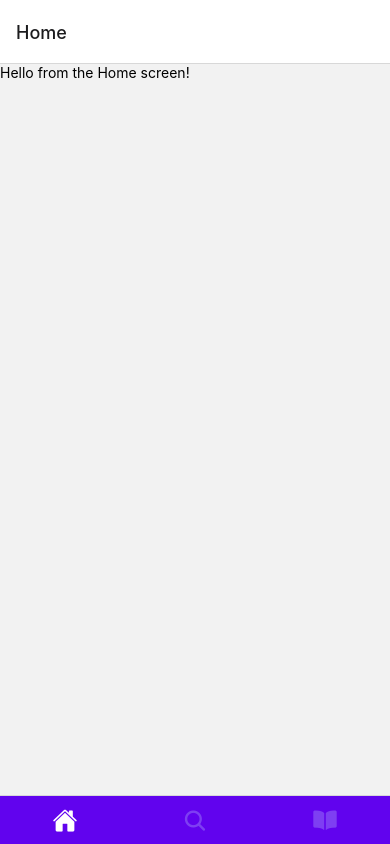
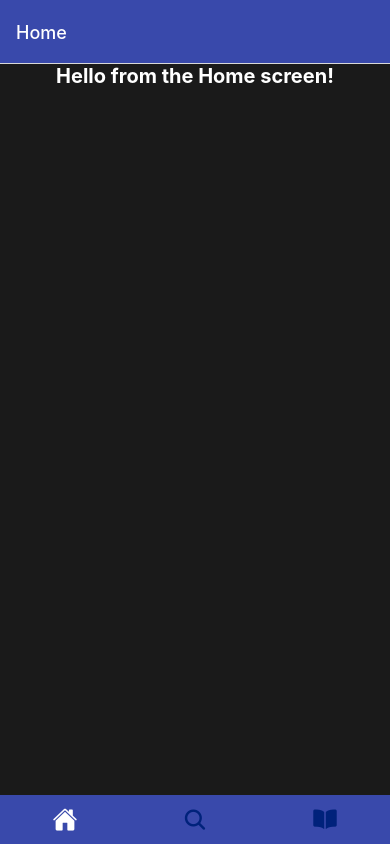
Before and after one commit to LiamSutton/kero-kero, a React Native app: screen /Home in a window 390 px wide. Built offline with nearby package versions, Linux system fonts and the light colour scheme.

Commit message:
altered colours and began setting up stylesheets for dark mode

```diff
--- a/navigation/Tabs.js
+++ b/navigation/Tabs.js
@@ -12,14 +12,24 @@ const Tabs = () => {
     return (
         <Tab.Navigator screenOptions={{
             tabBarStyle: {
-                backgroundColor: '#6103EE'
+                backgroundColor: Styles.darkTheme.backgroundColor,
+                borderTopWidth: 0 // removes white line
+            },
+            headerStyle: {
+                backgroundColor: Styles.darkTheme.backgroundColor,
+                shadowRadius: 0, // removes white line
+                shadowOffset: {
+                    height: 0
+                },
+            },
+            headerTitleStyle: {
+                color: '#FFFFFF'
             }
 
         }}>
             <Tab.Screen
                 name="Home"
                 component={HomeScreen}
-
                 options={{
                     tabBarShowLabel: false,
                     tabBarIcon: ({focused}) => {
@@ -33,7 +43,7 @@ const Tabs = () => {
             />
 
             <Tab.Screen
-                name="SearchScreen"
+                name="Search Screen"
                 component={SearchScreen}
                 options={{
                     tabBarShowLabel: false,
@@ -48,7 +58,7 @@ const Tabs = () => {
             />
 
             <Tab.Screen
-                name="NewBook"
+                name="New Book"
                 component={NewBookScreen}
                 options={{
                     tabBarShowLabel: false,
@@ -66,12 +76,19 @@ const Tabs = () => {
 }
 
 const Styles = StyleSheet.create({
+    container: {
+        flex: 1
+    },
     tabFocused: {
         color: 'white',
     },
 
     tabUnfocused: {
-        color: '#7E3FF2',
+        color: '#00227b',
     },
+
+    darkTheme: {
+        backgroundColor: '#3949ab'
+    }
 })
 export default Tabs;
--- a/screens/HomeScreen.js
+++ b/screens/HomeScreen.js
@@ -1,12 +1,29 @@
 import React from 'react'
+import { SafeAreaView, StyleSheet } from 'react-native'
 import { Text, View } from 'react-native'
 
 const HomeScreen = () => {
     return(
-        <View>
-            <Text>Hello from the Home screen!</Text>
-        </View>
+        <SafeAreaView style={Styles.containerDark}>
+            <Text style={Styles.textDark}>
+                Hello from the Home screen!
+            </Text>
+        </SafeAreaView>
     )
 }
 
+
+const Styles = StyleSheet.create({
+    containerDark: {
+        flex: 1,
+        alignItems: 'center',
+        backgroundColor: '#1A1A1A',
+    },
+
+    textDark: {
+        fontSize: 20,
+        fontWeight: 'bold',
+        color: 'white'
+    }
+})
 export default HomeScreen
--- a/screens/NewBookScreen.js
+++ b/screens/NewBookScreen.js
@@ -1,13 +1,29 @@
 import React from 'react'
-import { Text, View } from 'react-native'
+import { SafeAreaView, Text, View } from 'react-native'
 import { StyleSheet } from 'react-native'
 
 const NewBookScreen = () => {
     return(
-        <View>
-            <Text>Hello from the New Book Screen!</Text>
-        </View>
+        <SafeAreaView style={Styles.containerDark}>
+            <Text style={Styles.textDark}>
+                Hello from the New Book Screen!
+            </Text>
+        </SafeAreaView>
     )
 }
 
+const Styles = StyleSheet.create({
+    containerDark: {
+        flex: 1,
+        alignItems: 'center',
+        backgroundColor: '#1A1A1A',
+    },
+
+    textDark: {
+        fontSize: 20,
+        fontWeight: 'bold',
+        color: 'white'
+    }
+})
+
 export default NewBookScreen
--- a/screens/SearchScreen.js
+++ b/screens/SearchScreen.js
@@ -1,11 +1,28 @@
 import React from 'react';
-import {View, Text} from 'react-native';
+import { StyleSheet } from 'react-native';
+import {View, Text, SafeAreaView} from 'react-native';
 const SearchScreen = () => {
     return(
-        <View>
-            <Text>Hello from the Search Screen!</Text>
-        </View>
+        <SafeAreaView style={Styles.containerDark}>
+            <Text style={Styles.textDark}>
+                Hello from the New Book Screen!
+            </Text>
+        </SafeAreaView>
     )
 }
 
+const Styles = StyleSheet.create({
+    containerDark: {
+        flex: 1,
+        alignItems: 'center',
+        backgroundColor: '#1A1A1A',
+    },
+
+    textDark: {
+        fontSize: 20,
+        fontWeight: 'bold',
+        color: 'white'
+    }
+})
+
 export default SearchScreen;
```
